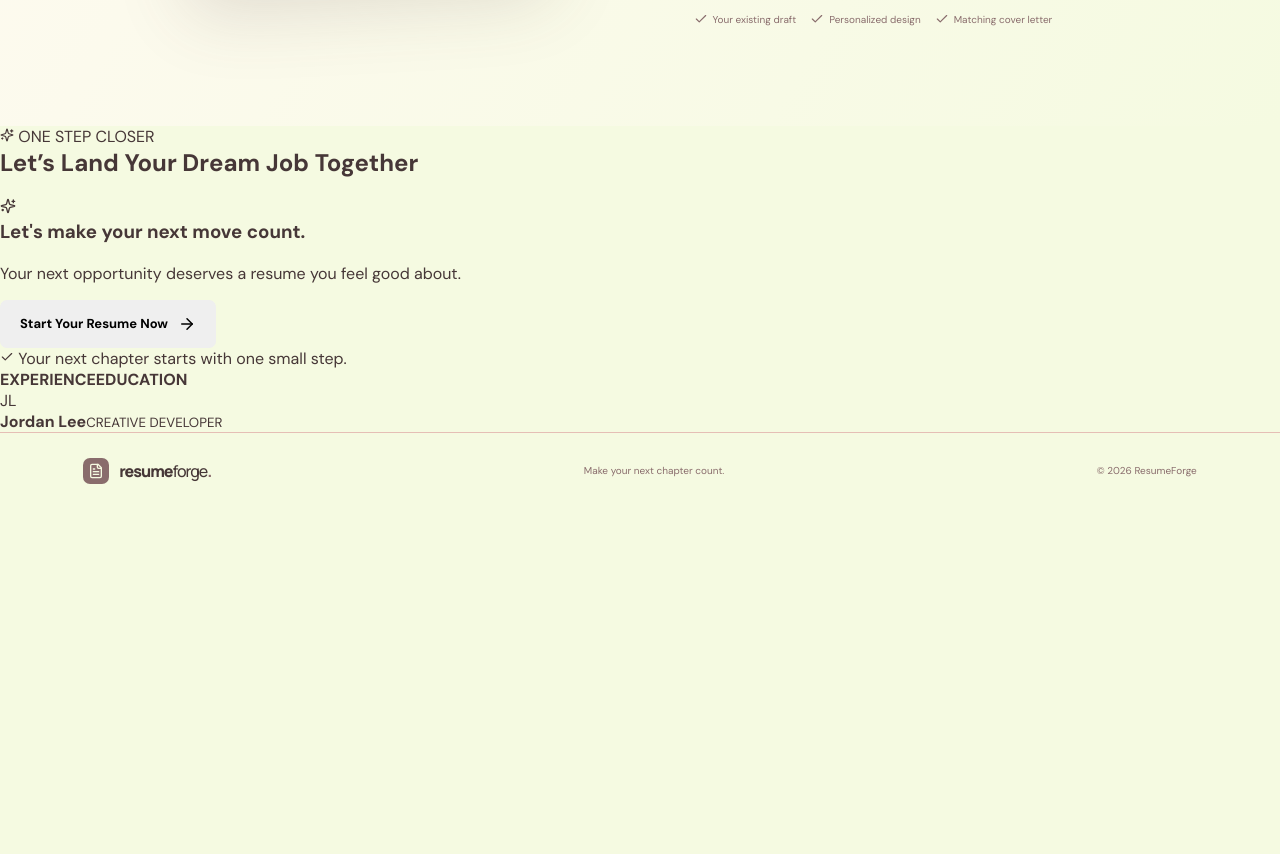
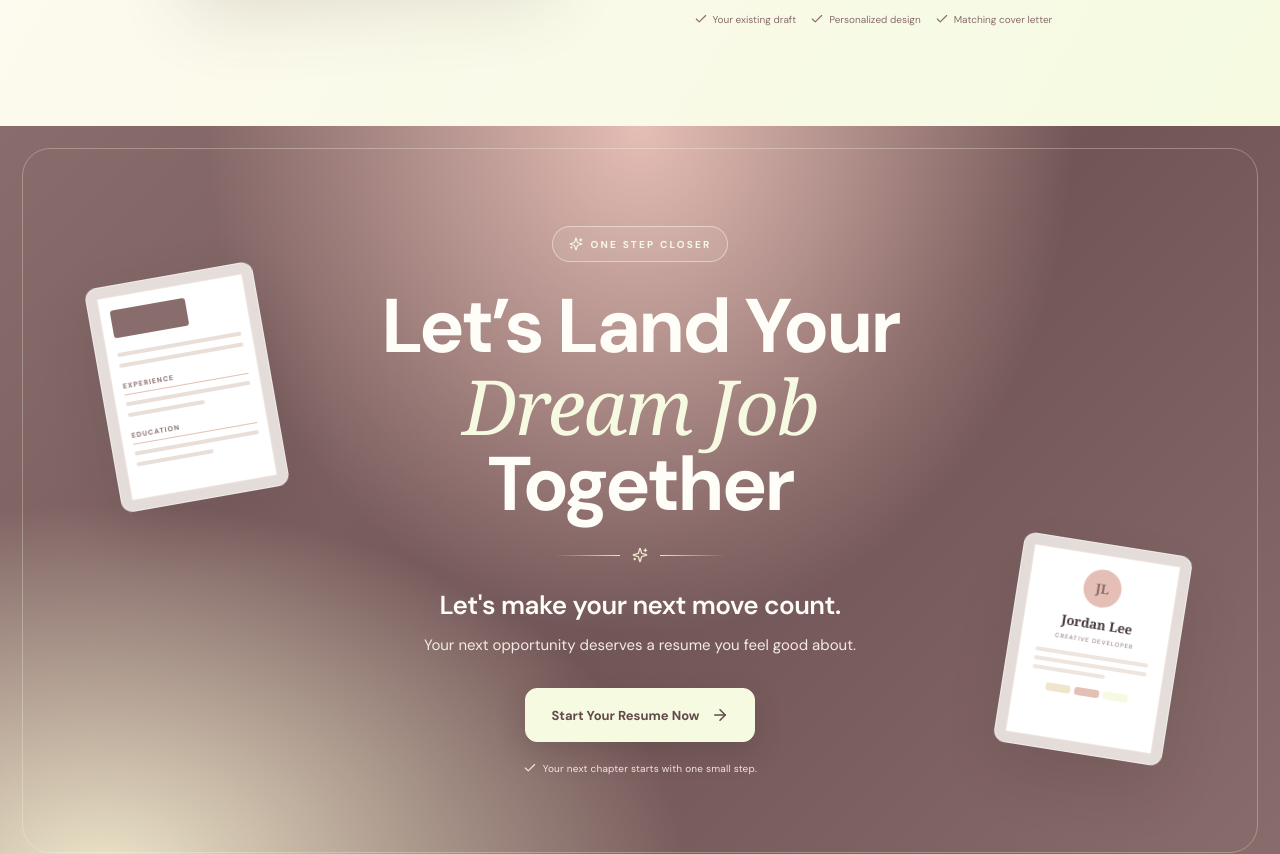
Before and after one commit to imsomya22092005-bot/Resumeforge, a React (Vite) app in the folder frontend/: page / in a window 1280 px wide. Shown: the part 6780-7634 px from the top of the page. Before the commit the page ends 7289 px from the top, so only its background shows below. Built offline with nearby package versions, Linux system fonts and the light colour scheme.

Commit message:
Style final dream job call-to-action section

```diff
--- a/frontend/src/style.css
+++ b/frontend/src/style.css
@@ -430,3 +430,41 @@ body{background:#F5FAE1;color:#463737}
 @media(max-width:900px){.import-resume-section{padding:75px 6%;gap:30px}.import-resume-visual{min-height:435px}}
 @media(max-width:650px){.import-resume-section{grid-template-columns:1fr;padding:56px 6% 60px;gap:22px}.import-resume-visual{min-height:410px;order:0}.import-resume-copy{order:1}.import-resume-copy h2{font-size:36px;letter-spacing:-1px}.import-resume-copy>p{font-size:14px}.import-resume-device{transform:none}.import-badge-pdf{left:-4px;top:8px}.import-badge-device{right:-4px;bottom:8px}.import-floating-badge{padding:8px 9px}.import-orbit-ring{width:330px;height:350px}}
 @media(prefers-reduced-motion:reduce){.import-badge-pdf,.import-badge-device{animation:none}.import-resume-device{transition:none}.import-resume-visual:hover .import-resume-device{transform:none}}
+
+/* Ninth and final homepage section: dream job CTA */
+.dream-job-section{position:relative;isolation:isolate;overflow:hidden;display:flex;align-items:center;justify-content:center;min-height:590px;padding:100px 7%;background:#896C6C;text-align:center}
+.dream-job-section:before{content:"";position:absolute;z-index:-2;inset:0;background:radial-gradient(ellipse at 50% 0%,#E5BEB5 0%,transparent 48%),radial-gradient(ellipse at 8% 100%,#EEE6CA 0%,transparent 35%),linear-gradient(135deg,#896C6C 0%,#725657 55%,#896C6C 100%)}
+.dream-job-section:after{content:"";position:absolute;z-index:-1;inset:22px;border:1px solid #F5FAE14d;border-radius:28px;pointer-events:none}
+.dream-job-content{position:relative;z-index:3;width:min(760px,100%);margin:auto}
+.dream-job-eyebrow{display:inline-flex;align-items:center;gap:8px;padding:10px 16px;border:1px solid #F5FAE180;border-radius:99px;background:#ffffff12;color:#F5FAE1;font-size:10px;letter-spacing:2.2px;font-weight:800}
+.dream-job-content h2{margin:25px 0 16px;color:#FFFDF8;font-size:clamp(42px,6vw,76px);line-height:1.04;letter-spacing:-2.8px;font-weight:750}
+.dream-job-content h2 span{display:block;color:#F5FAE1;font-family:Georgia,serif;font-weight:500;font-style:italic;letter-spacing:-1.8px}
+.dream-job-divider{display:flex;align-items:center;justify-content:center;gap:12px;margin:23px auto 25px;color:#EEE6CA}
+.dream-job-divider i{display:block;width:66px;height:1px;background:linear-gradient(90deg,transparent,#EEE6CA)}
+.dream-job-divider i:last-child{transform:rotate(180deg)}
+.dream-job-content h3{margin:0 0 10px;color:#FFFDF8;font-size:clamp(19px,2.3vw,26px);font-weight:600;letter-spacing:-.5px}
+.dream-job-content>p{max-width:490px;margin:0 auto;color:#f6eae5;font-size:15px;line-height:1.8}
+.dream-job-button{display:inline-flex;align-items:center;justify-content:center;gap:11px;min-height:54px;margin-top:29px;padding:0 25px;border:1px solid #F5FAE1;background:#F5FAE1;color:#62494a;border-radius:12px;font-weight:750;box-shadow:0 10px 28px #38252630;transition:transform .25s ease,background .25s ease,box-shadow .25s ease}
+.dream-job-button:hover{transform:translateY(-3px);background:#FFFDF8;box-shadow:0 16px 35px #38252645}
+.dream-job-footnote{display:flex;align-items:center;justify-content:center;gap:6px;margin-top:19px;color:#f3e4df;font-size:10px;letter-spacing:.2px}
+.dream-job-resume{position:absolute;z-index:1;width:170px;padding:10px;border:1px solid #ffffff70;border-radius:12px;background:#fffdf8c9;box-shadow:0 25px 60px #38252624;backdrop-filter:blur(5px);transition:transform .45s ease}
+.dream-job-resume-left{left:8%;top:20%;transform:rotate(-10deg);animation:dream-paper-float 6s ease-in-out infinite}
+.dream-job-resume-right{right:8%;bottom:16%;transform:rotate(9deg);animation:dream-paper-float 6.8s ease-in-out infinite reverse}
+.dream-job-paper{min-height:205px;padding:13px 10px;background:#fff;border:1px solid #eee5de;text-align:left}
+.dream-job-paper-head{width:60%;height:28px;margin-bottom:15px;background:#896C6C;border-radius:3px}
+.dream-job-paper i{display:block;width:100%;height:4px;margin:7px 0;background:#e9dfd8;border-radius:4px}
+.dream-job-paper i.short{width:62%}
+.dream-job-paper b{display:block;margin-top:14px;padding-bottom:4px;border-bottom:1px solid #E5BEB5;color:#896C6C;font-size:7px;letter-spacing:1px}
+.dream-job-mini-paper{display:flex;flex-direction:column;align-items:center;min-height:190px;padding:14px 10px;background:#fff;border:1px solid #eee5de}
+.dream-job-mini-avatar{display:grid;place-items:center;width:38px;height:38px;border-radius:50%;background:#E5BEB5;color:#896C6C;font-family:Georgia,serif;font-size:13px;font-weight:bold}
+.dream-job-mini-paper>b{margin-top:8px;color:#463737;font-family:Georgia,serif;font-size:13px}
+.dream-job-mini-paper>small{margin-top:4px;color:#896C6C;font-size:6px;letter-spacing:1px}
+.dream-job-mini-paper>i{width:90%;height:4px;margin-top:10px;background:#eee5de;border-radius:4px}
+.dream-job-mini-paper>i+ i{margin-top:5px}.dream-job-mini-paper>i.short{width:58%;align-self:flex-start;margin-left:5%}
+.dream-job-mini-skills{display:flex;gap:4px;margin-top:12px}
+.dream-job-mini-skills span{width:25px;height:8px;border-radius:3px;background:#EEE6CA}
+.dream-job-mini-skills span:nth-child(2){background:#E5BEB5}.dream-job-mini-skills span:nth-child(3){background:#F5FAE1}
+@keyframes dream-paper-float{0%,100%{translate:0 0}50%{translate:0 -12px}}
+@media(max-width:900px){.dream-job-resume{width:130px}.dream-job-resume-left{left:3%;top:12%}.dream-job-resume-right{right:3%;bottom:9%}.dream-job-paper{min-height:165px}}
+@media(max-width:650px){.dream-job-section{min-height:650px;padding:85px 8%}.dream-job-section:after{inset:10px;border-radius:19px}.dream-job-content h2{font-size:43px;letter-spacing:-1.6px}.dream-job-content h2 span{letter-spacing:-1px}.dream-job-content>p{font-size:14px}.dream-job-resume{width:100px;padding:6px;opacity:.85}.dream-job-resume-left{left:4%;top:5%}.dream-job-resume-right{right:4%;bottom:4%}.dream-job-paper{min-height:125px;padding:8px 6px}.dream-job-paper-head{height:18px;margin-bottom:9px}.dream-job-paper b{margin-top:8px;font-size:5px}.dream-job-paper i{height:3px;margin:5px 0}.dream-job-mini-paper{min-height:130px;padding:8px 5px}.dream-job-mini-avatar{width:26px;height:26px;font-size:10px}.dream-job-mini-paper>b{font-size:10px}.dream-job-mini-paper>small{font-size:5px}.dream-job-mini-paper>i{margin-top:7px}.dream-job-footnote{font-size:9px}}
+@media(prefers-reduced-motion:reduce){.dream-job-resume-left,.dream-job-resume-right{animation:none}.dream-job-button{transition:none}}
```
